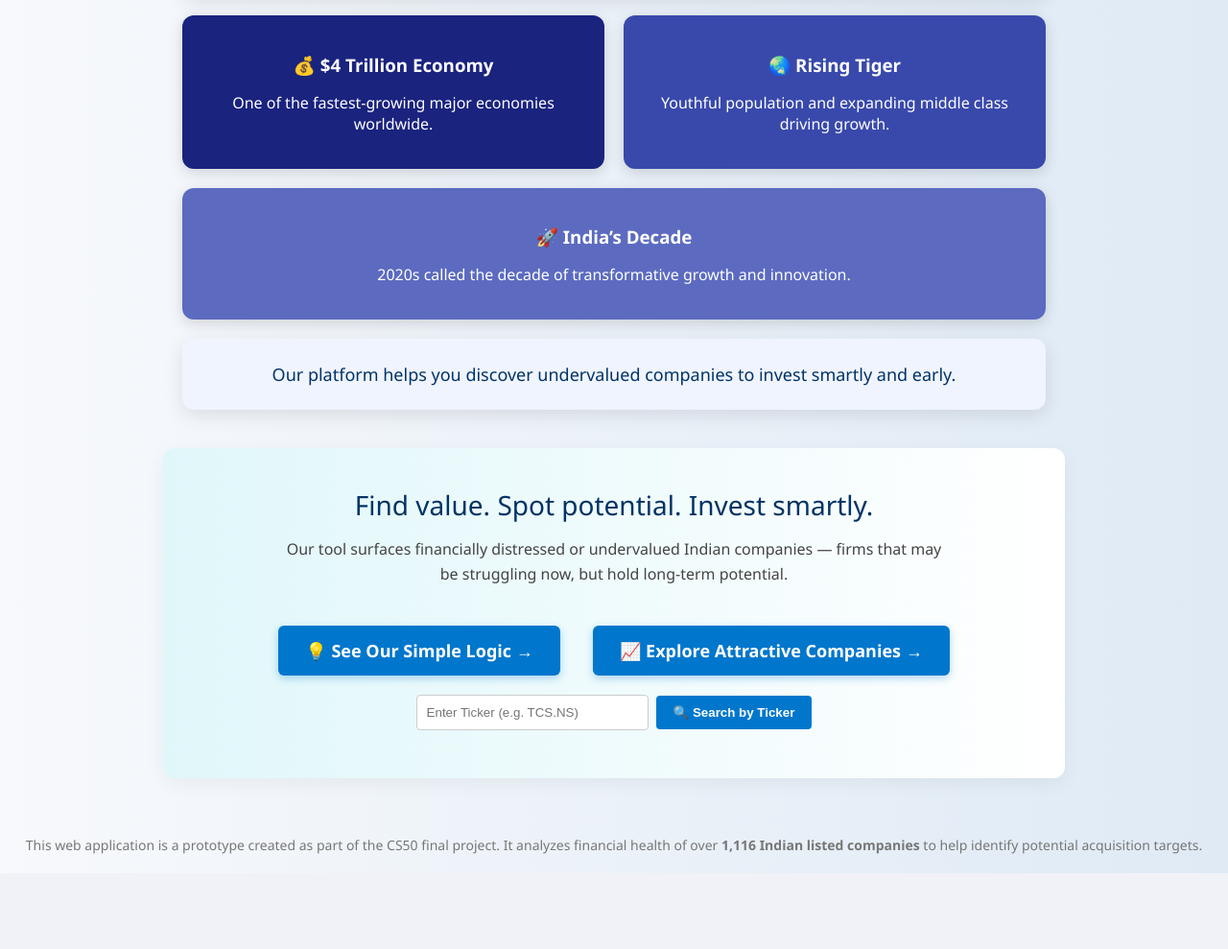
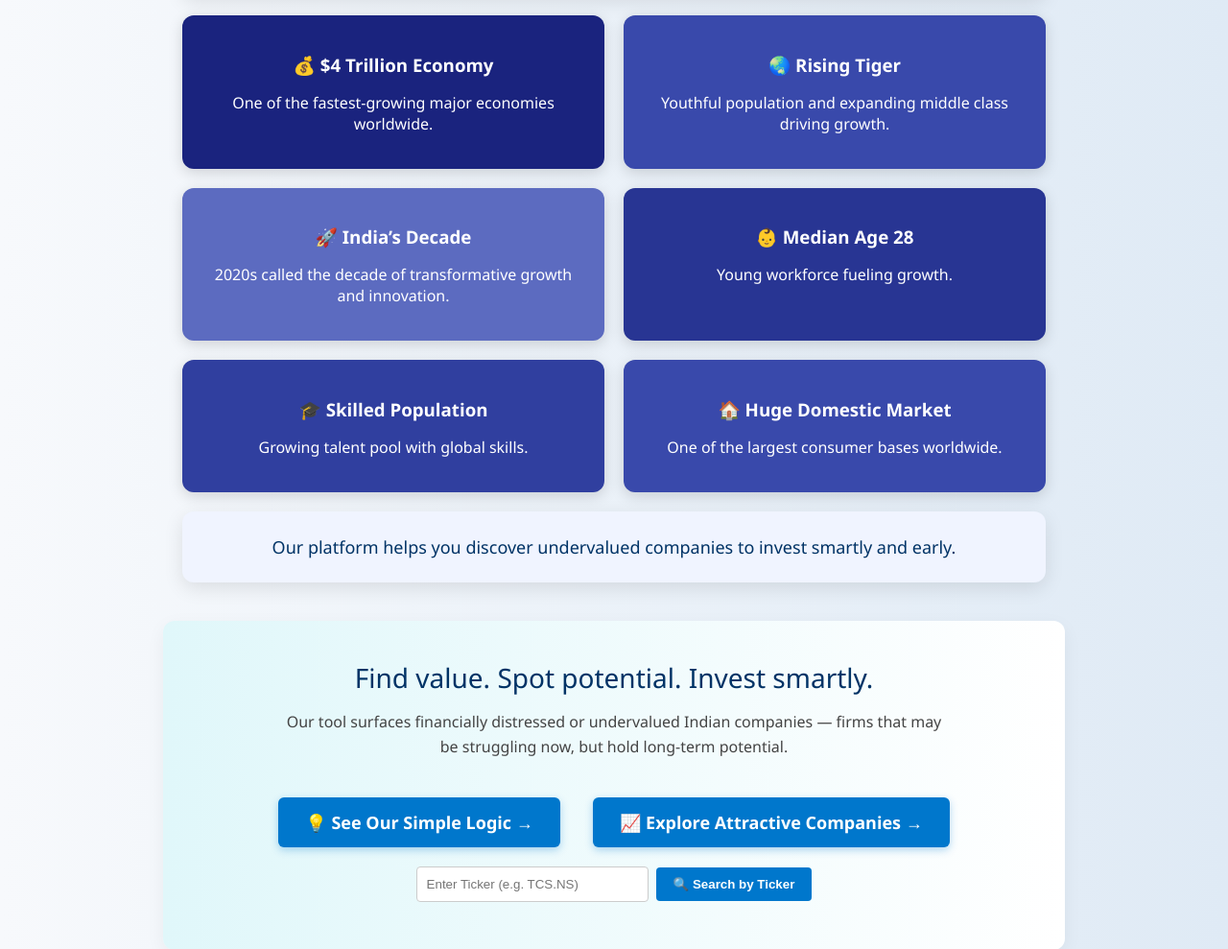
Before and after one commit to ragya1983/india-value-buy, a Flask app: page / in a window 1280 px wide. Shown: the part 227-1216 px from the top of the page at 96% size. Before the commit the page ends 1137 px from the top, so only its background shows below. Run offline with Flask 3, Linux system fonts and the light colour scheme.

Commit message:
Updated index page with additional info boxes and improved layout

```diff
--- a/templates/index.html
+++ b/templates/index.html
@@ -144,6 +144,18 @@
             <h3 style="margin-bottom: 10px;">🚀 India’s Decade</h3>
             <p>2020s called the decade of transformative growth and innovation.</p>
         </div>
+        <div style="flex: 1 1 250px; background: #283593; color: white; border-radius: 12px; padding: 20px; box-shadow: 0 4px 15px rgba(0,0,0,0.15); text-align: center;">
+            <h3 style="margin-bottom: 10px;">👶 Median Age 28</h3>
+            <p>Young workforce fueling growth.</p>
+        </div>
+        <div style="flex: 1 1 250px; background: #303f9f; color: white; border-radius: 12px; padding: 20px; box-shadow: 0 4px 15px rgba(0,0,0,0.15); text-align: center;">
+            <h3 style="margin-bottom: 10px;">🎓 Skilled Population</h3>
+            <p>Growing talent pool with global skills.</p>
+        </div>
+        <div style="flex: 1 1 250px; background: #3949ab; color: white; border-radius: 12px; padding: 20px; box-shadow: 0 4px 15px rgba(0,0,0,0.15); text-align: center;">
+            <h3 style="margin-bottom: 10px;">🏠 Huge Domestic Market</h3>
+            <p>One of the largest consumer bases worldwide.</p>
+        </div>
     </div>
 
     <div style="background: #f0f4ff; border-radius: 12px; padding: 25px 30px; box-shadow: 0 6px 20px rgba(0,0,0,0.1); color: #003366; font-size: 18px; text-align: center;">
```
